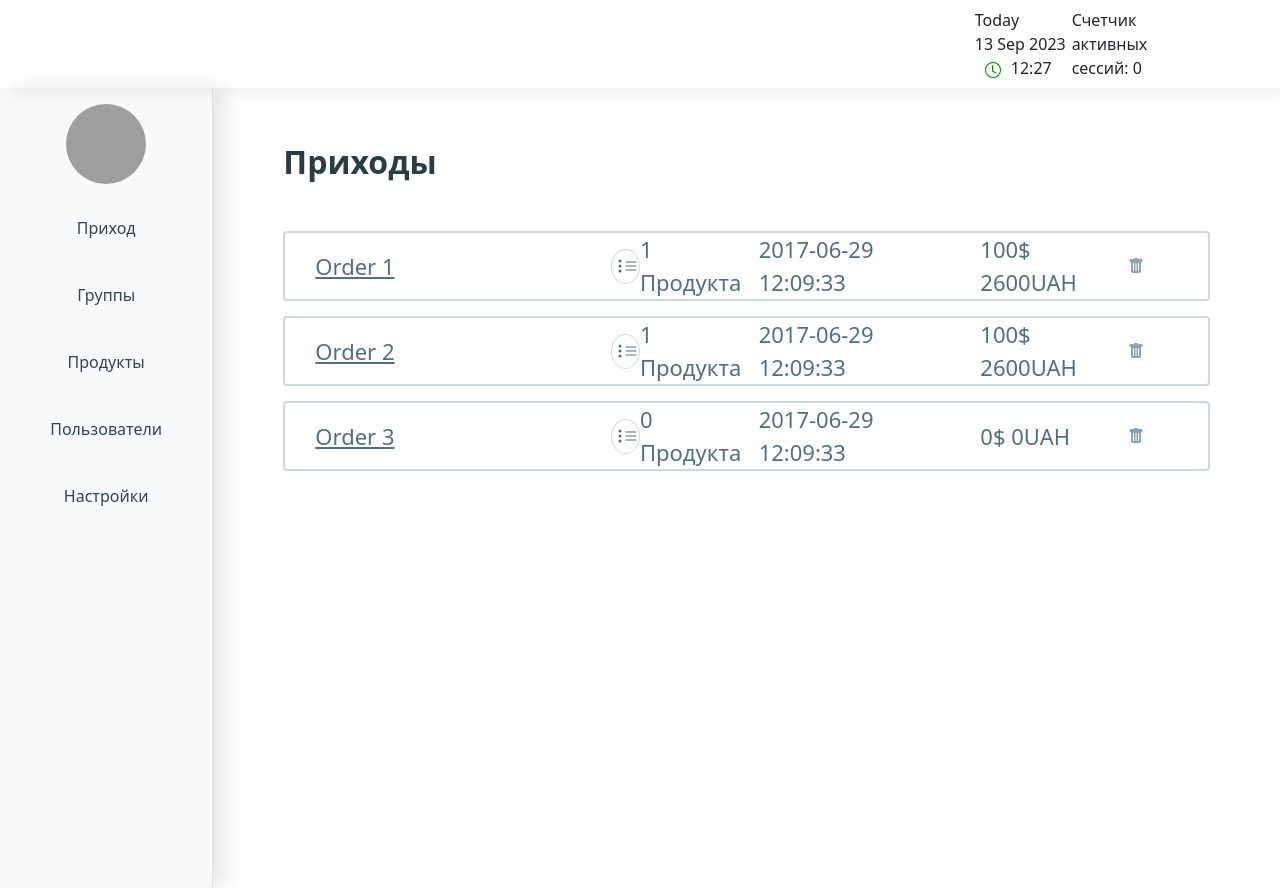
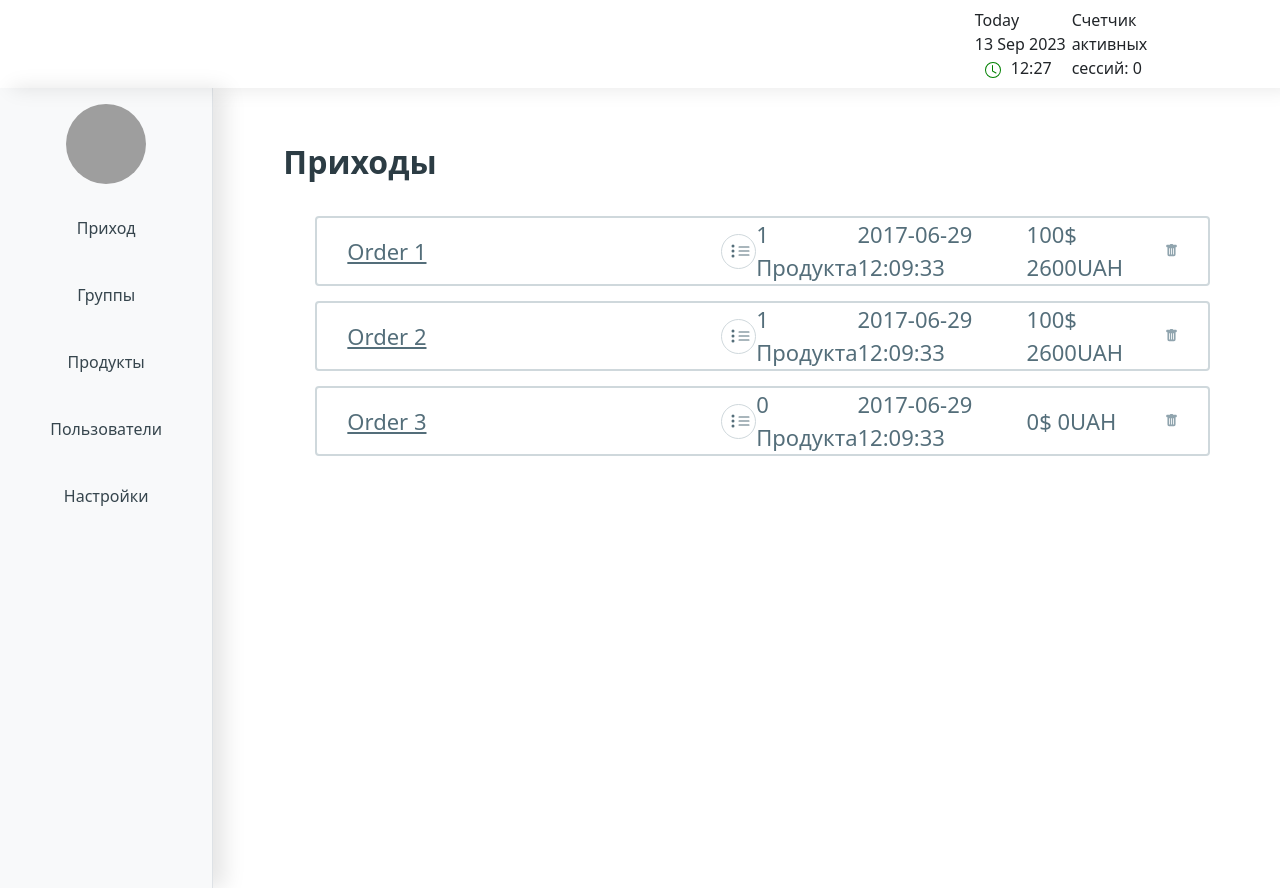
Before and after one commit to odinetsmichael/It-shop, a Vue app: page /#/orders in a window 1280 px wide. Before the commit this address led to /#/orders. Built offline with nearby package versions, Linux system fonts and the light colour scheme; no server answers; grey boxes are pictures that could not be loaded.

Commit message:
Start of data output for products

```diff
--- a/src/components/global/ListItem.vue
+++ b/src/components/global/ListItem.vue
@@ -15,6 +15,7 @@
     margin-top: 15px;
     list-style-type: none;
     width: 100%;
+    background-color: #FFFFFF;
     border-radius: 4px;
     border: 2px solid #CFD8DC;
     font-size: 22px;
--- a/src/components/global/OrderLink.vue
+++ b/src/components/global/OrderLink.vue
@@ -2,13 +2,14 @@
 </script>
 
 <template>
-    <a class="order-link col-4" href="#">
+    <a class="order-link" href="#">
         <slot></slot>
     </a>
 </template>
 
 <style scoped lang="scss">
 .order-link{
+    width: 45%;
     transition: 0.4s ease-in-out;
     color: #546E7A;
     &:hover{
--- a/src/components/global/Orders.vue
+++ b/src/components/global/Orders.vue
@@ -10,18 +10,18 @@
     }
 </script>
 
-    <template>
-        <div class="order-list">
-        <div class="order-title">
+<template>
+    <div class="order">
+        <div class="order__title">
             Приходы
         </div>
-        <ul class="list-group">
+        <ul class="list__group">
             <ListItem v-for="order in getOrders()" :key="order.id">
-                <div class="row d-flex align-items-center">
+                <div class="d-flex align-items-center">
                     <OrderLink class="col-4" href="#">
                         {{order.title}}
                     </OrderLink>
-                    <div class="col-2 d-flex justify-content-around align-items-center">
+                    <div class="d-flex justify-content-around align-items-center">
                         <ButtonMenu/>
                         <div>
                             {{ getOrderProducts(order.id).length }}
@@ -29,7 +29,7 @@
                         </div>
 
                     </div>
-                    <div class="col-3 d-flex justify-content-center">
+                    <div class="d-flex justify-content-center">
                         {{  order.date }}
                     </div>
 
@@ -38,7 +38,7 @@
                         {{ getProductsPrice(order.id).uahPrice }}UAH
                     </div>
 
-                    <ButtonDelete class="col-1" @click="showConfirmationWindow" />
+                    <ButtonDelete class="button-delete" @click="showConfirmationWindow" />
                     <Popup v-if="isInfoPopupVisible">
                         {{order.title}}
                     </Popup>
@@ -50,8 +50,8 @@
 </template>
 
 <style scoped lang="scss">
-.order-list{
-    .order-title{
+.order{
+    &__title{
         font-size: 32px;
         color: #2C3C44;
         font-weight: bold;
--- a/src/components/global/Overview.vue
+++ b/src/components/global/Overview.vue
@@ -4,7 +4,7 @@
 </script>
 
 <template>
-    <div class="overview">
+    <div class="overview"   >
         <slot></slot>
     </div>
 </template>
--- a/src/components/global/Products.vue
+++ b/src/components/global/Products.vue
@@ -1,12 +1,58 @@
 <script setup>
-
+    import { getProducts, getProductsGuarantee } from '../../use/productsUtils';
 </script>
 
 <template>
-    <div>
-        Products
+    <div class="product">
+        <div class="product__title">
+            Продукты
+        </div>
+        <ul class="list-group">
+            <ListItem v-for="product in getProducts()" :key="product.id">
+                <div class="d-flex align-items-center">
+
+                    <img class="product__image" :src="product.photo" alt="photo">
+
+                    <OrderLink class="product__name" href="#">
+                        {{product.title}}
+                    </OrderLink>
+
+                    <div class="product__status available" v-if="product.status == 'free' ">свободен</div>
+                    <div class="product__status unavailable " v-else>В ремонте</div>
+
+                    <div class="product__guarantee">
+                        <div>с {{ getProductsGuarantee(product.id) }}</div>
+                        <div>по</div>
+                    </div>
+                </div>
+            </ListItem>
+        </ul>
     </div>
 </template>
 
-<style scoped>
+<style scoped lang="scss">
+    .product{
+        &__title{
+            font-size: 32px;
+            color: #2C3C44;
+            font-weight: bold;
+            margin-bottom: 30px;
+        }
+        &__image{
+            margin-right: 25px;
+            object-fit: cover;
+            width: 100px;
+        }
+        &__status{
+            width: 10%;
+            text-align: center;
+            font-size: 18px;
+        }
+        .unavailable{
+            color:#2C3C44;
+        }
+        .available{
+            color:#CDDC39;
+        }
+    }
 </style>
--- a/src/store/front-end-data.json.js
+++ b/src/store/front-end-data.json.js
@@ -27,7 +27,8 @@ export const products = [
     id: 1,
     serialNumber: 1234,
     isNew: 1,
-    photo: 'pathToFile.jpg',
+    status: 'in repair',
+    photo: 'https://antesports.com/wp-content/uploads/2023/07/Ant-Esports-H81-5.png',
     title: 'Product 1',
     type: 'Monitors',
     specification: 'Specification 1',
@@ -46,7 +47,8 @@ export const products = [
     id: 2,
     serialNumber: 1234,
     isNew: 1,
-    photo: 'pathToFile.jpg',
+    status: 'free',
+    photo: 'https://antesports.com/wp-content/uploads/2023/07/Ant-Esports-H81-5.png',
     title: 'Product 1',
     type: 'Monitors',
     specification: 'Specification 1',
--- a/src/use/productsUtils.js
+++ b/src/use/productsUtils.js
@@ -1,11 +1,24 @@
 import { products } from '../store/front-end-data.json';
 
+export const getProducts = function () {
+  let productsList = [];
+  // ordersList = await axios.get('http://host:port/api/orders');
+  productsList = products;
+  return productsList;
+}
 
 export const getOrderProducts = function (ordersId) {
   const productsList = products;
+
   return productsList.filter((product) => {
+
     return product.order == ordersId;
+
   })
+}
+
+export const getProductsGuarantee = function (productId){
+
 }
 
 export const getProductsPrice = function (ordersId) {
```
Also changed, not shown: src/use/orderUtils.js (+5 -5 lines). Lines whose indentation alone changed are shown as unchanged.
